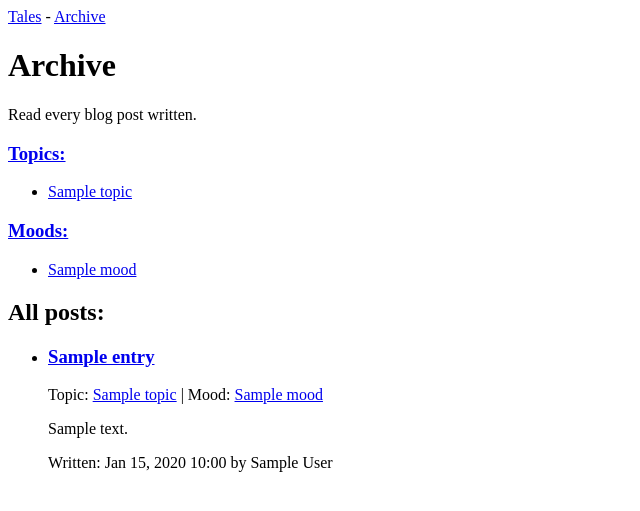
After one commit to nikolajlauridsen/BanterBytes, a Django app: template tales/templates/tales/archive.html in a window 1280 px wide. The commit adds this page. Shown: the top 511 px of the page, without its empty margins (0-640 px from the left). Run offline with Django 3.2, Linux system fonts and the light colour scheme; the template is opened without the code that fills it: most values are stand-ins (such as "Sample title", 1, 10 or a date in 2020).

Commit message:
Adding archive page

```diff
--- /dev/null
+++ b/tales/templates/tales/archive.html
@@ -0,0 +1,48 @@
+{% extends "tales/base.html" %}
+
+{% block content %}
+<h1>Archive</h1>
+<p>Read every blog post written.</p>
+
+<!--Topics side panel!-->
+<h3><a href="{% url 'tales:topics' %}">Topics:</a></h3>
+<ul>
+    {% for topic in topics %}
+    <li>
+    <a href="{% url 'tales:topic' topic.id%}">{{topic}}</a>
+    </li>
+    {% empty %}
+    <p>No topics yet.</p>
+    {% endfor %}
+</ul>
+
+<!--Moods side panel!-->
+<h3><a href="{% url 'tales:moods' %}">Moods:</a></h3>
+<ul>
+    {% for mood in moods %}
+    <li>
+        <a href="{% url 'tales:mood' mood.id%}">{{mood}}</a>
+    </li>
+    {% empty %}
+    <p>No mood yet</p>
+    {% endfor %}
+</ul>
+
+<!--All posts block!-->
+<h2>All posts:</h2>
+<ul>
+    {% for entry in entries%}
+    <li>
+        <h3><a href="{% url 'tales:article' entry.id%}">{{entry.title}}</a></h3>
+        <p>Topic: <a href="{% url 'tales:topic' entry.topic.id%}">{{entry.topic}}</a> | Mood: <a href="{% url 'tales:mood' entry.mood.id %}">{{entry.mood}}</a></p>
+        <p>{{entry.text}}</p>
+        <p>Written: {{entry.date_added|date:'M d, Y h:i'}} by {{entry.author}}</p>
+    </li>
+    {% empty %}
+    <li>
+        <p>No blog posts to display yet.</p>
+    </li>
+    {% endfor %}
+</ul>
+
+{% endblock content %}
--- a/tales/templates/tales/article.html
+++ b/tales/templates/tales/article.html
@@ -32,7 +32,7 @@
         <h3>{{article.title}}</h3>
         <p>Topic: <a href="{% url 'tales:topic' article.topic.id %}">{{article.topic}}</a> | Mood: <a href="{% url 'tales:mood' article.mood.id %}">{{article.mood}}</a></p>
         <p>{{article.text}}</p>
-        <p>Article number: {{article.id}} written {{article.date_added|date:'M d, Y h:i'}} by {{article.author}}</p>
+        <p>Written {{article.date_added|date:'M d, Y h:i'}} by {{article.author}}</p>
     </li>
 </ul>
 {% endblock content %}
--- a/tales/templates/tales/base.html
+++ b/tales/templates/tales/base.html
@@ -1,5 +1,6 @@
  <p>
-     <a href="{% url 'tales:index' %}">Tales</a>
+     <a href="{% url 'tales:index' %}">Tales</a> -
+     <a href="{% url 'tales:archive' %}">Archive</a>
  </p>
 
 {% block content %}
--- a/tales/urls.py
+++ b/tales/urls.py
@@ -15,5 +15,7 @@ urlpatterns = [
     # Show all etries for a specific mood
     url(r'^moods/(?P<mood_id>\d+)/$', views.mood, name='mood'),
     # display a specific article
-    url(r'^article/(?P<article_id>\d+)/$', views.article, name='article')
+    url(r'^article/(?P<article_id>\d+)/$', views.article, name='article'),
+    # archive. Display all blog entries
+    url(r'^archive/$', views.archive, name='archive')
 ]
```
Also changed, not shown: tales/views.py (+9 -0 lines).
